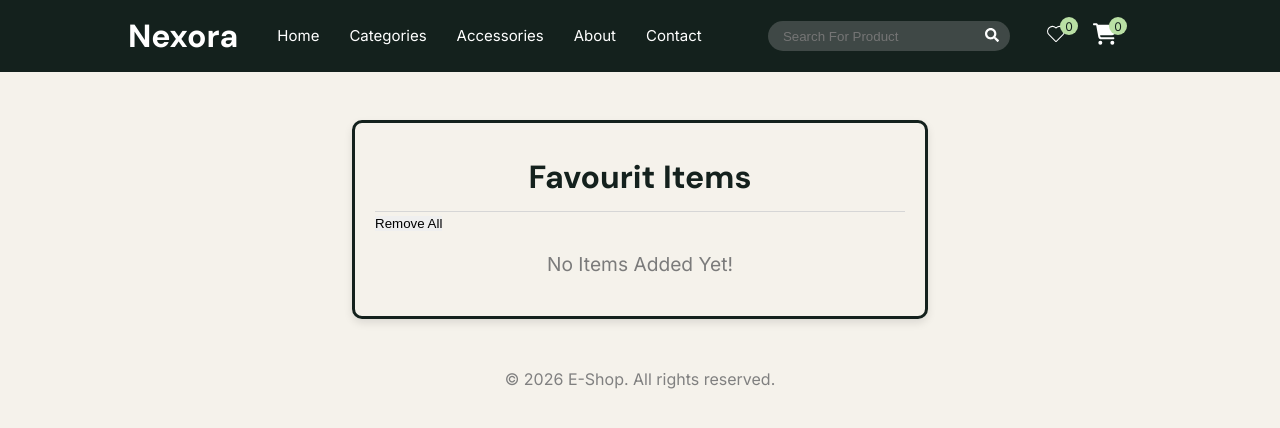
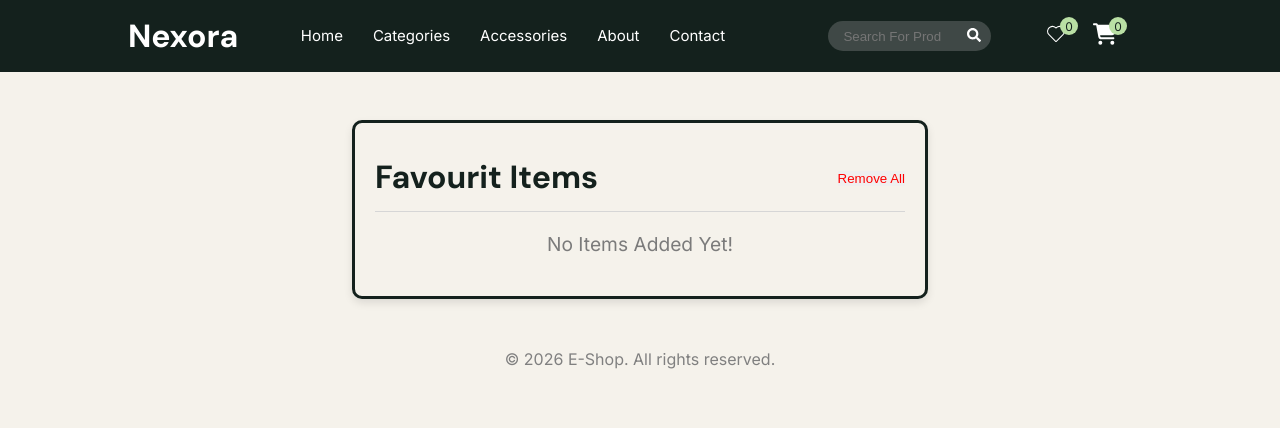
Before and after one commit to Umar1082003/E-commerce, a React (Vite) app: page /E-commerce/favorites in a window 1280 px wide. Shown: the top 428 px of the page. Built offline with nearby package versions, Linux system fonts and the light colour scheme.

Commit message:
final update

```diff
--- a/src/components/header/Header.css
+++ b/src/components/header/Header.css
@@ -17,6 +17,7 @@
 
 .top-header .logoHeader {
   color: var(--white_color);
+  margin-right: 5px;
 }
 
 .top-header.scrolled {
@@ -180,7 +181,7 @@
 }
 .top-header .container .sign-rigs-icon svg {
   font-size: 21px;
-  fill: var(--main_color);
+  fill: var(--accent);
   cursor: pointer;
 }
 .menu-icon {
--- a/src/components/searchBox/searchBox.css
+++ b/src/components/searchBox/searchBox.css
@@ -10,7 +10,7 @@
 }
 
 .search-box input {
-  /* width: 100%; */
+  width: 10vw;
   height: 30px;
   padding: 5px 15px 5px 15px;
   border-radius: 30px 0 0 30px;
--- a/src/components/slideProducts/TopSlide.jsx
+++ b/src/components/slideProducts/TopSlide.jsx
@@ -21,7 +21,7 @@ function TopSlide({ title, query }) {
             ) : (
               <div>
                 <a href={`/E-commerce/${title}`} className="vap">
-                  View all
+                  View All
                 </a>
                 <FaLongArrowAltRight size={10} fill="#B9DFA4" />
               </div>
--- a/src/page/cart/cart.css
+++ b/src/page/cart/cart.css
@@ -14,7 +14,7 @@
   color: var(--main_color);
   font-size: 2rem;
   font-weight: bold;
-  border-bottom: 1px solid var(--border_color);
+  /* border-bottom: 1px solid var(--border_color); */
 }
 .cart .cart-container .cart-item {
   display: flex;
@@ -79,6 +79,10 @@
   font-size: 1rem;
   color: var(--color_heading);
   font-weight: bold;
+}
+.removeAll button{
+  color: red;
+  cursor: pointer;
 }
 .cart .cart-container .cart-item .remove-btn{
   background: none;
--- a/src/page/favorites/FavoritesPage.jsx
+++ b/src/page/favorites/FavoritesPage.jsx
@@ -5,6 +5,7 @@ import { CartContext } from "../../components/context/CartContext";
 // import "../../components/slideProducts/slideProducts.css";
 import { HiTrash } from "react-icons/hi2";
 
+import "../cart/cart.css"
 function FavoritesPage() {
   const { favorites, clearFavorites, removeFavItem } =
     useContext(CartContext);
@@ -13,9 +14,11 @@ function FavoritesPage() {
     <PageTransition>
       <div className="cart">
         <div className="cart-container container">
+          <div style={{display: "flex", justifyContent: "space-between", alignItems: "center", borderBottom: "1px solid #d6d6d6"}}>
           <h2>Favourit Items</h2>
           <div className="removeAll">
             <button onClick={clearFavorites}>Remove All</button>
+          </div>
           </div>
           <div className="cart-items">
             {favorites.length === 0 ? (
```
Also changed, not shown: src/components/HeroSlider.jsx (+0 -11 lines), src/page/home/home.css (+0 -23 lines).
